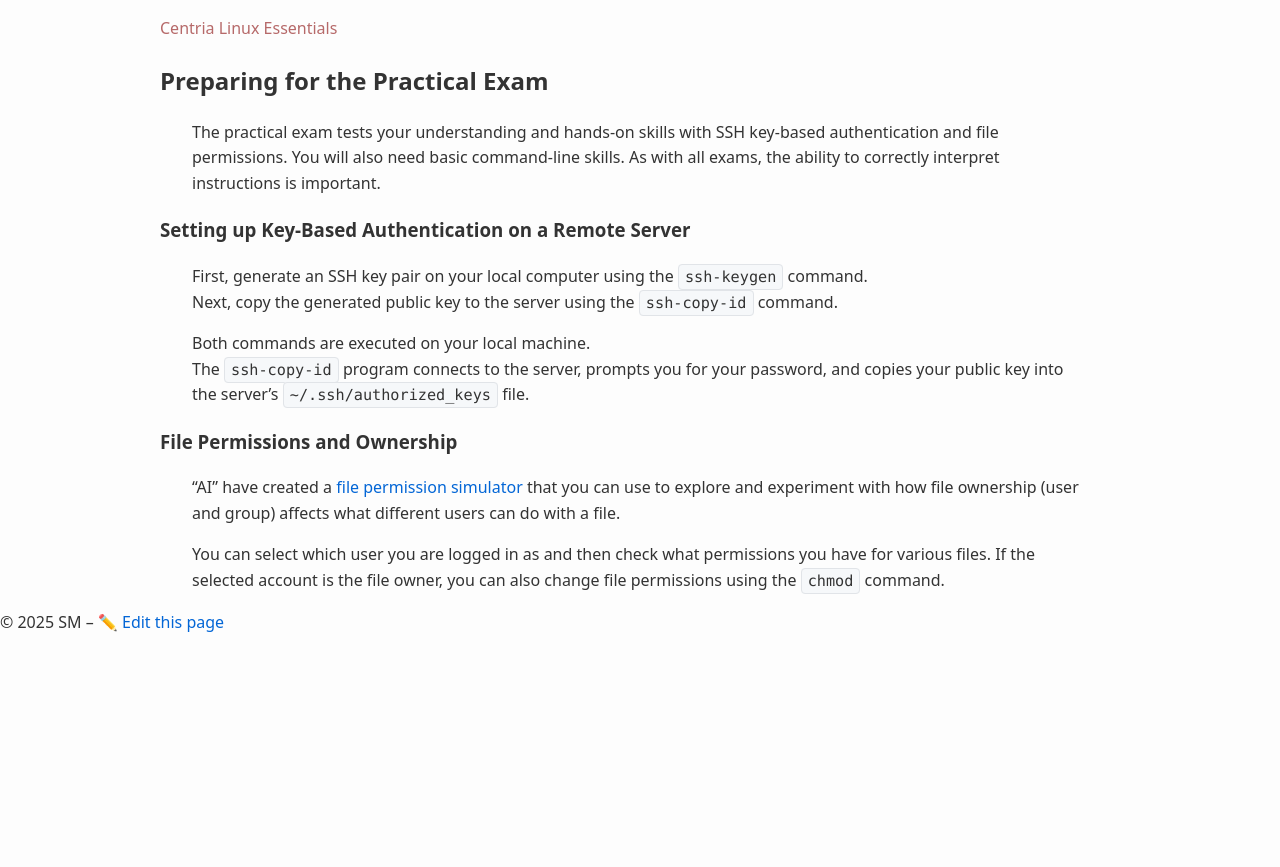
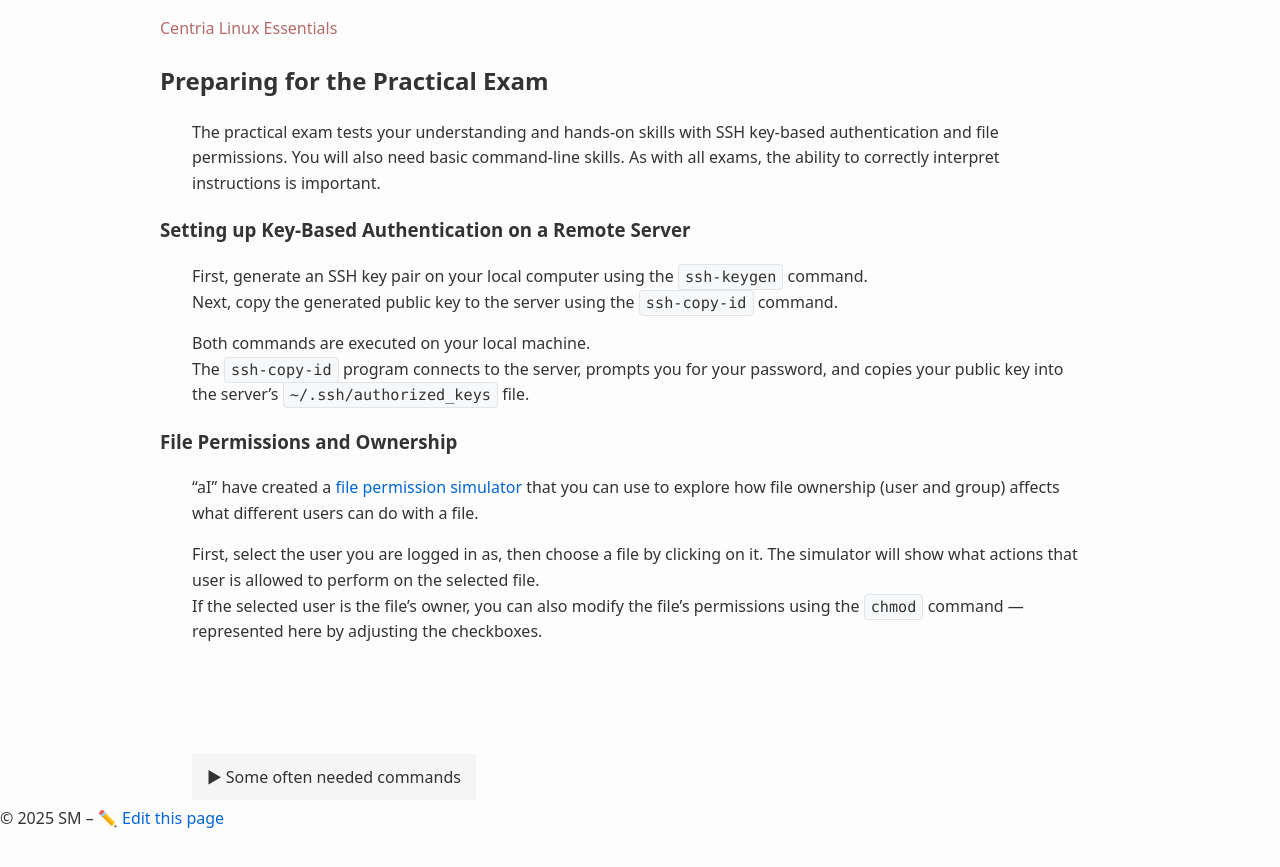
Before and after one commit to averkoc/lxprivate, a Jekyll site: the page built from docs/prepare.md, in a window 1280 px wide. Shown: the top 867 px of the page. Built offline with Jekyll 4.4.1, drawn with Linux system fonts in a browser that asks for light colours; our own code applies the rules of GitHub Pages for plain Markdown files.

Commit message:
Sync docs folder from lx

```diff
--- a/docs/prepare.md
+++ b/docs/prepare.md
@@ -11,6 +16,40 @@ Both commands are executed on your local machine.
 The `ssh-copy-id` program connects to the server, prompts you for your password, and copies your public key into the server’s `~/.ssh/authorized_keys` file.
 
 ### File Permissions and Ownership
-"AI" have created a [file permission simulator](perms.html) that you can use to explore and experiment with how file ownership (user and group) affects what different users can do with a file.
+"aI" have created a [file permission simulator](perms.html) that you can use to explore how file ownership (user and group) affects what different users can do with a file.
 
-You can select which user you are logged in as and then check what permissions you have for various files. If the selected account is the file owner, you can also change file permissions using the `chmod` command.
+First, select the user you are logged in as, then choose a file by clicking on it. The simulator will show what actions that user is allowed to perform on the selected file.
+If the selected user is the file’s owner, you can also modify the file’s permissions using the `chmod` command — represented here by adjusting the checkboxes.
+
+<br>
+---
+
+<br>
+<div class="accordion">
+  <input type="checkbox" id="accordion1" class="accordion-toggle">
+  <label for="accordion1" class="accordion-header">
+    Some often needed commands
+  </label>
+  <div class="accordion-content" markdown="1">
+
+
+
+
+| Command | Description | Examples |
+|---------|-------------|----------|
+| `ssh` | Secure shell remote login | `ssh user@hostname` |
+| `ssh-keygen` | Generate SSH key pair | `ssh-keygen` |
+| `ssh-copy-id` | Copy SSH public key to server | `ssh-copy-id user@hostname` |
+| `exit` | Exit from shell or logout | `exit` (ctrl-d does the same) |
+| `groups` | Display group memberships | `groups`<br>`groups username` |
+| `id` | Display user and group IDs | `id`<br>`id username` |
+| `pwd` | Print working directory | `pwd` |
+| `cd` | Change directory | `cd /path/to/directory`<br>`cd ..` (go up one level)<br>`cd ~` (go to home directory) |
+| `ls` | List directory contents | `ls -l` (detailed list)<br>`ls -la` (show hidden files) |
+| `cp` | Copy files or directories | `cp source.txt dest.txt`<br>`cp file.txt /path/to/dest/` |
+| `chmod` | Change file permissions | `chmod u=rwx,g=rx,o=rx file.txt`<br> `chmod u+x file.txt (add execute for user)` |
+| `nano` | Simple text editor | `nano file.txt` |
+| `rm` | Remove a file | `rm myfile` |
+| `cat` | Display file contents | `cat file.txt` |
+
+</div>
```
Also changed, not shown: other parts of docs/prepare.md (+5 -0 lines).
